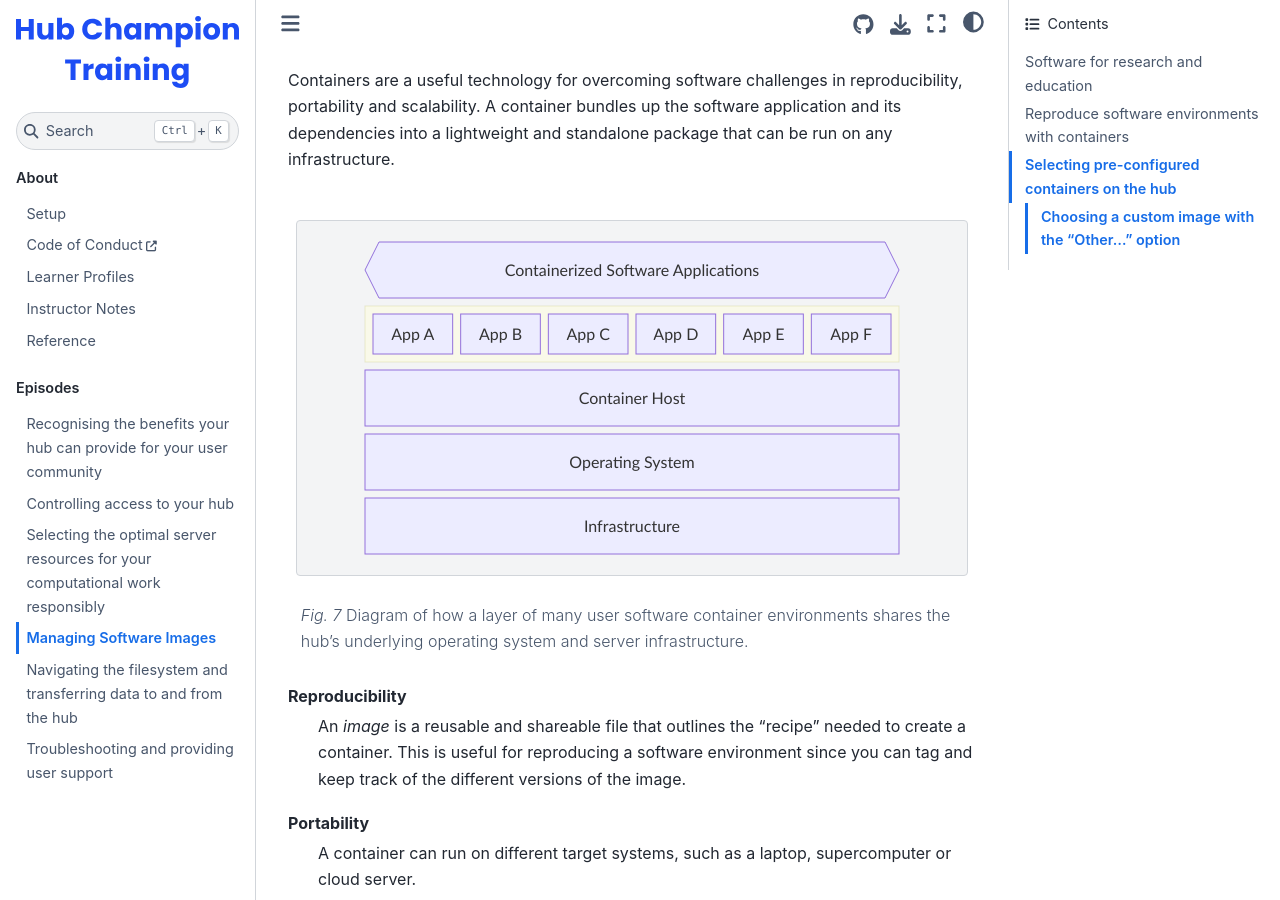
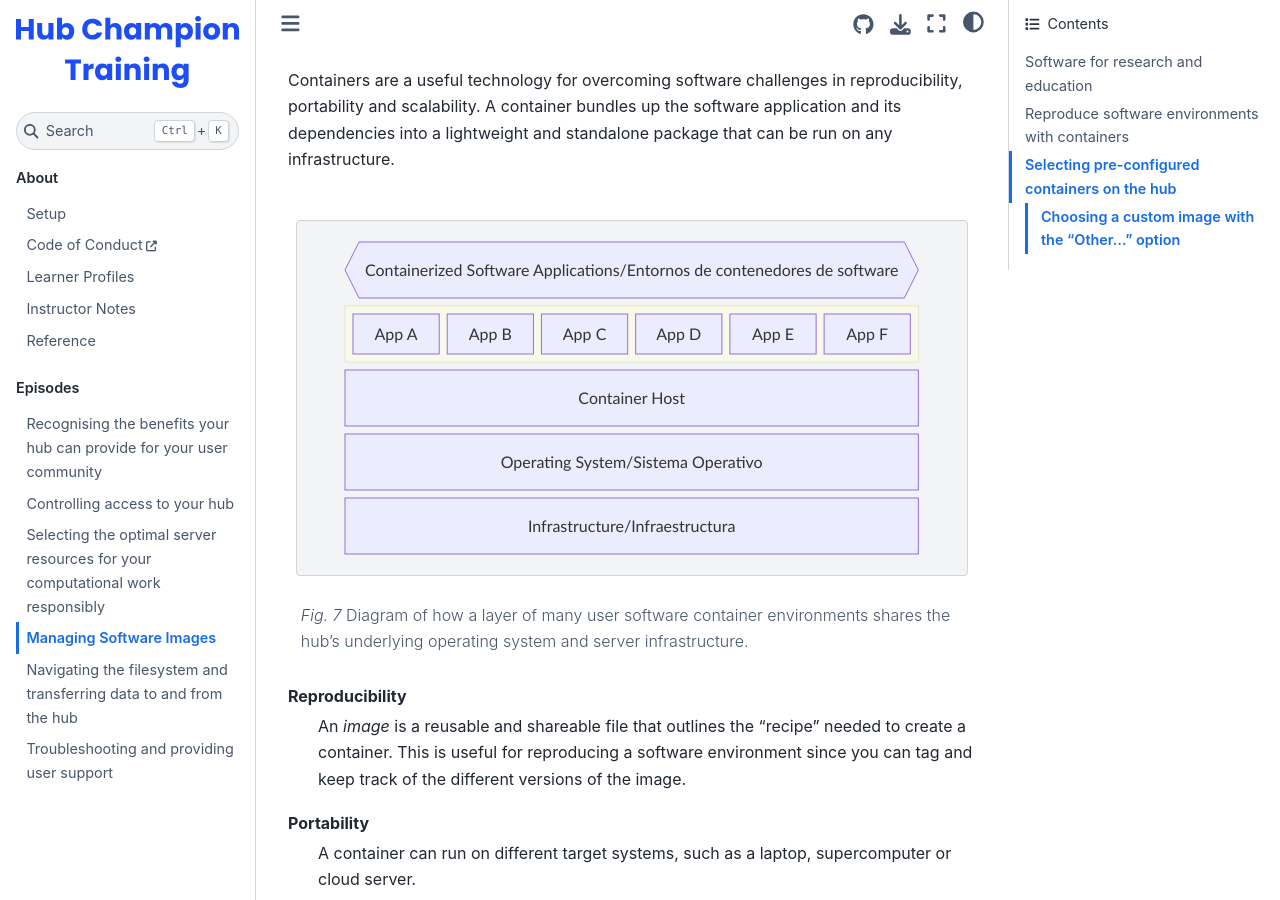
Before and after one commit to czi-catalystproject/hub-champion-training, a Jupyter Book: the page built from episodes/manage_images.md, in a window 1280 px wide and 900 px high, scrolled down 1241 px. Built offline with Jupyter Book 1.0.4 settings and Sphinx 7.4.7 and the Sphinx Book theme 1.1.4, drawn with Linux system fonts in a browser that asks for light colours.

Commit message:
Localise mermaid diagram

```diff
--- a/episodes/manage_images.md
+++ b/episodes/manage_images.md
@@ -68,14 +68,14 @@ Containers are a useful technology for overcoming software challenges in reprodu
 
 block-beta
   columns 3
-  id0{{"Containerized Software Applications"}}:3
+  id0{{"Containerized Software Applications/Entornos de contenedores de software"}}:3
   block:apps:3
     %% columns auto (default)
     A["App A"] B["App B"] C["App C"] D["App D"] E["App E"] F["App F"]
   end
   id1["Container Host"]:3
-  id2["Operating System"]:3
-  id3["Infrastructure"]:3
+  id2["Operating System/Sistema Operativo"]:3
+  id3["Infrastructure/Infraestructura"]:3
 
 :::
 
```
